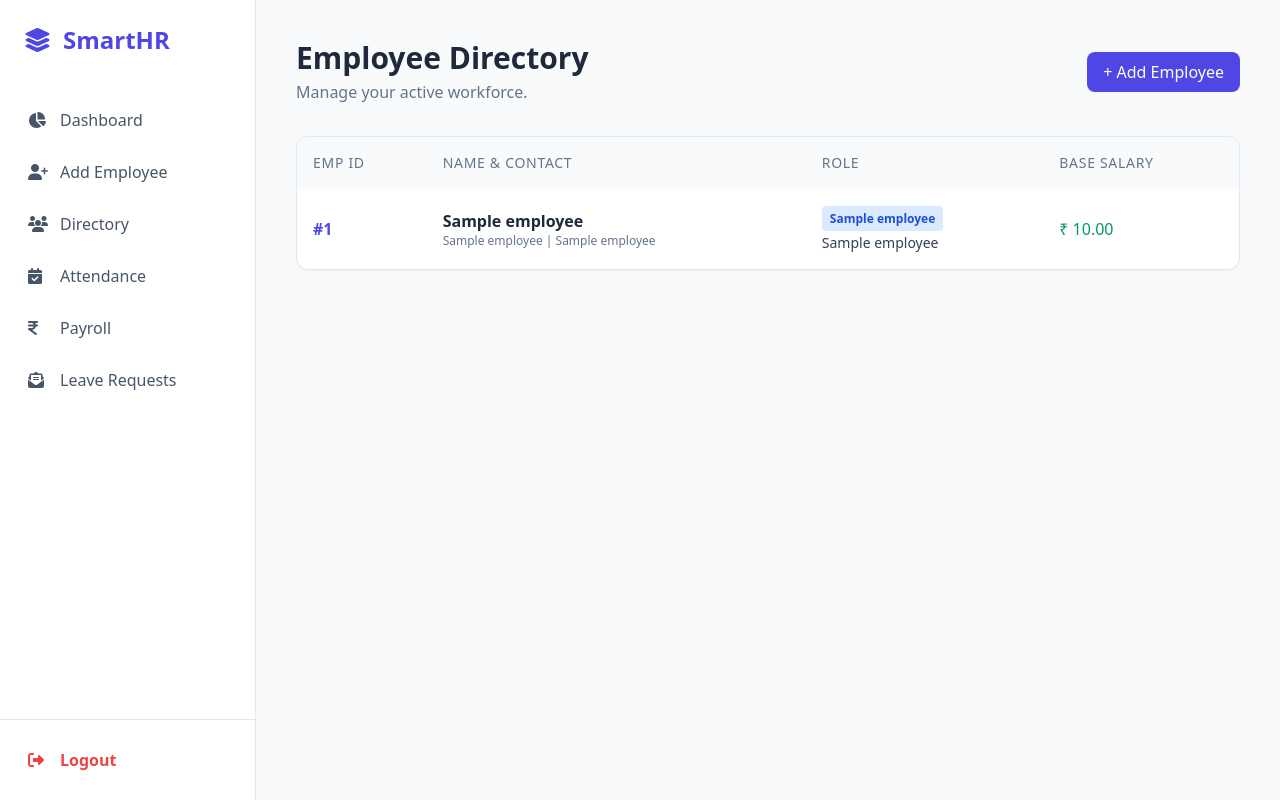
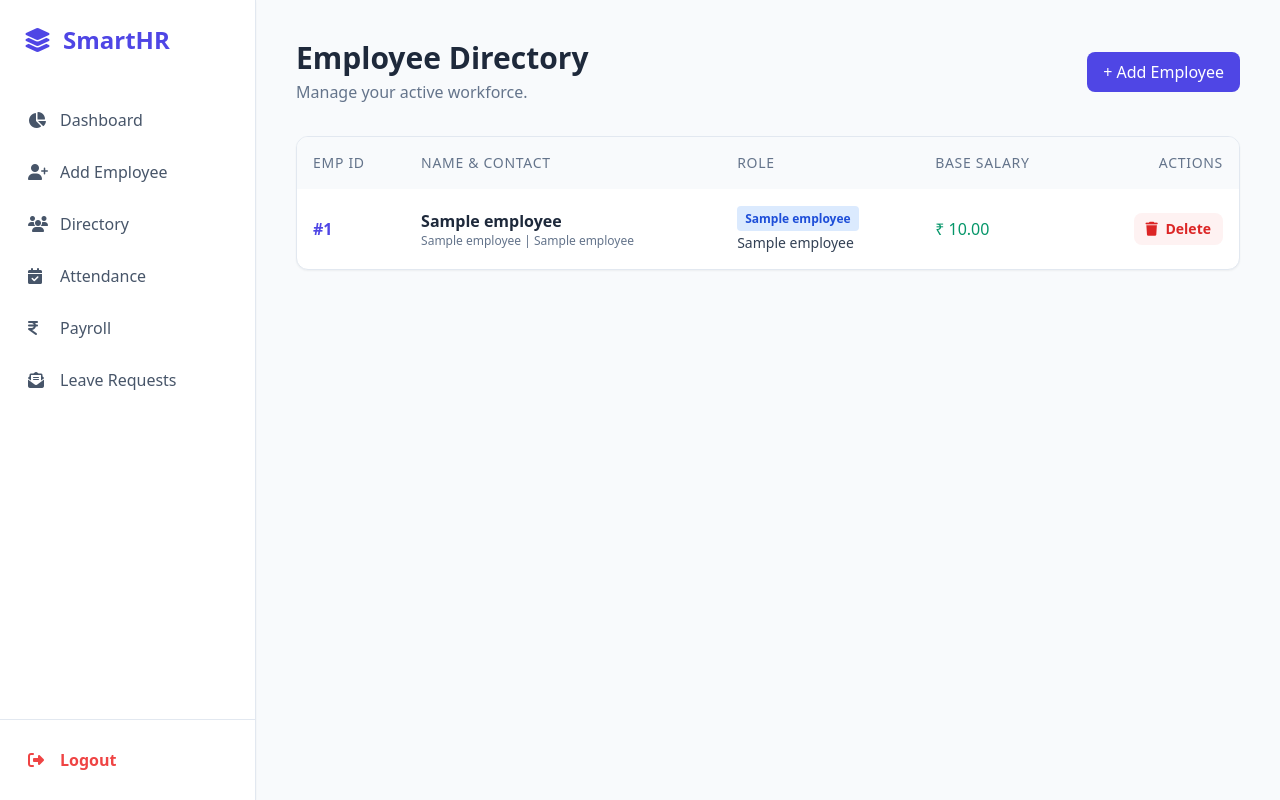
Before and after one commit to Gunwant99/employee-payroll-and-salaray, a Flask app: page /employees in a window 1280 px wide. Run offline with Flask 3, Linux system fonts and the light colour scheme; a user stored in the database is signed in; a database or web service that is not in the repository returns one stand-in record (values such as "Sample title"); some libraries are stand-ins or nearby versions.

Commit message:
Initial commit: Enterprise HR Payroll System with Flask and Postgres

```diff
--- a/app.py
+++ b/app.py
@@ -10,7 +10,7 @@ app.secret_key = "enterprise_secret_123"
 DB_HOST = "localhost"
 DB_NAME = "smart_hr_db"
 DB_USER = "postgres"
-DB_PASS = "gunwant" # <--- UPDATE THIS
+DB_PASS = "gunwant" # <--- UPDATE THIS IF NEEDED
 
 def get_db():
     return psycopg2.connect(host=DB_HOST, database=DB_NAME, user=DB_USER, password=DB_PASS)
@@ -92,6 +92,17 @@ def employees():
     data = cur.fetchall(); cur.close(); conn.close()
     return render_template("employees.html", data=data)
 
+@app.route('/delete_employee/<int:id>', methods=['POST'])
+def delete_employee(id):
+    if session.get('role') != 'admin': return redirect('/')
+    conn = get_db()
+    cur = conn.cursor()
+    cur.execute("DELETE FROM Employee WHERE employee_id=%s", (id,))
+    conn.commit()
+    cur.close()
+    conn.close()
+    return redirect('/employees')
+
 @app.route('/attendance', methods=['GET', 'POST'])
 def attendance():
     if session.get('role') != 'admin': return redirect('/')
@@ -132,6 +143,17 @@ def manage_leaves():
     leaves = cur.fetchall(); cur.close(); conn.close()
     return render_template("manage_leaves.html", leaves=leaves)
 
+@app.route('/delete_leave/<int:id>', methods=['POST'])
+def delete_leave(id):
+    if session.get('role') != 'admin': return redirect('/')
+    conn = get_db()
+    cur = conn.cursor()
+    cur.execute("DELETE FROM Leave_Requests WHERE leave_id=%s", (id,))
+    conn.commit()
+    cur.close()
+    conn.close()
+    return redirect('/manage_leaves')
+
 # ---------- EMPLOYEE: PORTAL, LEAVE, SETTINGS ----------
 @app.route('/employee_dashboard')
 def employee_dashboard():
@@ -142,18 +164,15 @@ def employee_dashboard():
     conn = get_db()
     cur = conn.cursor(cursor_factory=psycopg2.extras.DictCursor)
 
-    # Fetch Payslips
     cur.execute("SELECT * FROM Payroll WHERE employee_id=%s ORDER BY payroll_id DESC", (emp_id,))
     payslips = cur.fetchall()
 
-    # Fetch Leave Requests for the UI
     cur.execute("SELECT * FROM Leave_Requests WHERE employee_id=%s ORDER BY leave_id DESC", (emp_id,))
     leaves = cur.fetchall()
 
-    cur.close()
-    conn.close()
+    cur.close(); conn.close()
+    return render_template("employee_dashboard.html", payslips=payslips, leaves=leaves, name=session['name'])
 
-    return render_template("employee_dashboard.html", payslips=payslips, leaves=leaves, name=session['name'])
 @app.route('/request_leave', methods=['GET', 'POST'])
 def request_leave():
     if session.get('role') != 'employee': return redirect('/')
@@ -179,13 +198,15 @@ def settings():
 
 @app.route('/salary_slip/<int:id>')
 def salary_slip(id):
-    conn = get_db(); cur = conn.cursor(); cur.execute("SELECT e.name, p.payroll_month, p.net_salary FROM Employee e JOIN Payroll p ON e.employee_id = p.employee_id WHERE e.employee_id=%s ORDER BY p.payroll_id DESC LIMIT 1", (id,))
+    conn = get_db(); cur = conn.cursor()
+    cur.execute("SELECT e.name, p.payroll_month, p.net_salary FROM Employee e JOIN Payroll p ON e.employee_id = p.employee_id WHERE e.employee_id=%s ORDER BY p.payroll_id DESC LIMIT 1", (id,))
     data = cur.fetchone(); cur.close(); conn.close()
     return render_template("salary_slip.html", data=data)
 
 @app.route('/logout')
 def logout():
-    session.clear(); return redirect('/')
+    session.clear()
+    return redirect('/')
 
 if __name__ == "__main__":
     app.run(debug=True)
--- a/templates/base.html
+++ b/templates/base.html
@@ -6,9 +6,6 @@
     <title>SmartHR - Payroll System</title>
     <script src="https://cdn.tailwindcss.com"></script>
     <link rel="stylesheet" href="https://cdnjs.cloudflare.com/ajax/libs/font-awesome/6.4.0/css/all.min.css">
-    <style>
-        .active-link { background-color: #f1f5f9; color: #4f46e5 !important; }
-    </style>
 </head>
 <body class="bg-slate-50 text-slate-800 flex h-screen overflow-hidden">
     <nav class="w-64 bg-white border-r border-slate-200 flex flex-col justify-between shadow-sm">
@@ -18,12 +15,21 @@
                 <h2 class="text-2xl font-bold">SmartHR</h2>
             </div>
             <ul class="flex flex-col gap-1 px-4 mt-4">
+
+                {% if session.get('role') == 'admin' %}
                 <li><a href="/dashboard" class="flex items-center gap-3 p-3 rounded-lg text-slate-600 hover:bg-slate-50 hover:text-indigo-600 transition-colors font-medium"><i class="fa-solid fa-chart-pie w-5"></i> Dashboard</a></li>
                 <li><a href="/add_employee" class="flex items-center gap-3 p-3 rounded-lg text-slate-600 hover:bg-slate-50 hover:text-indigo-600 transition-colors font-medium"><i class="fa-solid fa-user-plus w-5"></i> Add Employee</a></li>
                 <li><a href="/employees" class="flex items-center gap-3 p-3 rounded-lg text-slate-600 hover:bg-slate-50 hover:text-indigo-600 transition-colors font-medium"><i class="fa-solid fa-users w-5"></i> Directory</a></li>
                 <li><a href="/attendance" class="flex items-center gap-3 p-3 rounded-lg text-slate-600 hover:bg-slate-50 hover:text-indigo-600 transition-colors font-medium"><i class="fa-solid fa-calendar-check w-5"></i> Attendance</a></li>
                 <li><a href="/payroll" class="flex items-center gap-3 p-3 rounded-lg text-slate-600 hover:bg-slate-50 hover:text-indigo-600 transition-colors font-medium"><i class="fa-solid fa-indian-rupee-sign w-5"></i> Payroll</a></li>
                 <li><a href="/manage_leaves" class="flex items-center gap-3 p-3 rounded-lg text-slate-600 hover:bg-slate-50 hover:text-indigo-600 transition-colors font-medium"><i class="fa-solid fa-envelope-open-text w-5"></i> Leave Requests</a></li>
+
+                {% elif session.get('role') == 'employee' %}
+                <li><a href="/employee_dashboard" class="flex items-center gap-3 p-3 rounded-lg text-slate-600 hover:bg-slate-50 hover:text-indigo-600 transition-colors font-medium"><i class="fa-solid fa-house w-5"></i> My Dashboard</a></li>
+                <li><a href="/request_leave" class="flex items-center gap-3 p-3 rounded-lg text-slate-600 hover:bg-slate-50 hover:text-indigo-600 transition-colors font-medium"><i class="fa-solid fa-calendar-plus w-5"></i> Request Leave</a></li>
+                <li><a href="/settings" class="flex items-center gap-3 p-3 rounded-lg text-slate-600 hover:bg-slate-50 hover:text-indigo-600 transition-colors font-medium"><i class="fa-solid fa-gear w-5"></i> Profile Settings</a></li>
+                {% endif %}
+
             </ul>
         </div>
         <div class="p-4 border-t border-slate-200">
--- a/templates/employees.html
+++ b/templates/employees.html
@@ -18,6 +18,7 @@
                 <th class="p-4 font-medium">Name & Contact</th>
                 <th class="p-4 font-medium">Role</th>
                 <th class="p-4 font-medium">Base Salary</th>
+                <th class="p-4 font-medium text-right">Actions</th>
             </tr>
         </thead>
         <tbody class="divide-y divide-slate-200 text-slate-700">
@@ -33,6 +34,13 @@
                     <p class="text-sm mt-1">{{e[3]}}</p>
                 </td>
                 <td class="p-4 font-medium text-emerald-600">₹ {{ "{:,.2f}".format(e[6]) }}</td>
+                <td class="p-4 text-right">
+                    <form action="/delete_employee/{{ e[0] }}" method="POST" onsubmit="return confirm('Are you sure? This will delete all their payroll and attendance data too.');">
+                        <button type="submit" class="bg-red-50 text-red-600 hover:bg-red-100 hover:text-red-700 px-3 py-1.5 rounded-lg text-sm font-bold transition-colors">
+                            <i class="fa-solid fa-trash mr-1"></i> Delete
+                        </button>
+                    </form>
+                </td>
             </tr>
             {% endfor %}
         </tbody>
```
Also changed, not shown: templates/manage_leaves.html (+9 -1 lines), templates/request_leave.html (+4 -18 lines), templates/settings.html (+4 -18 lines), 1 other file.
